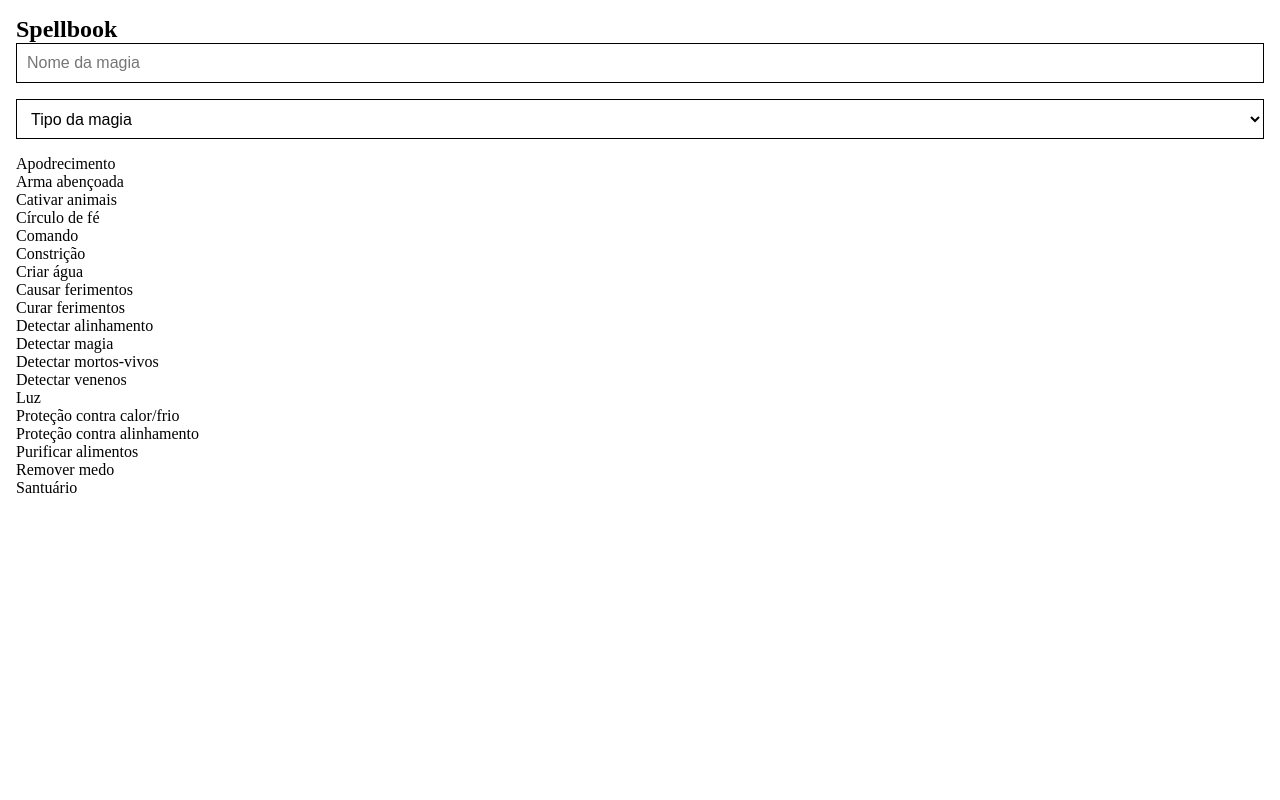
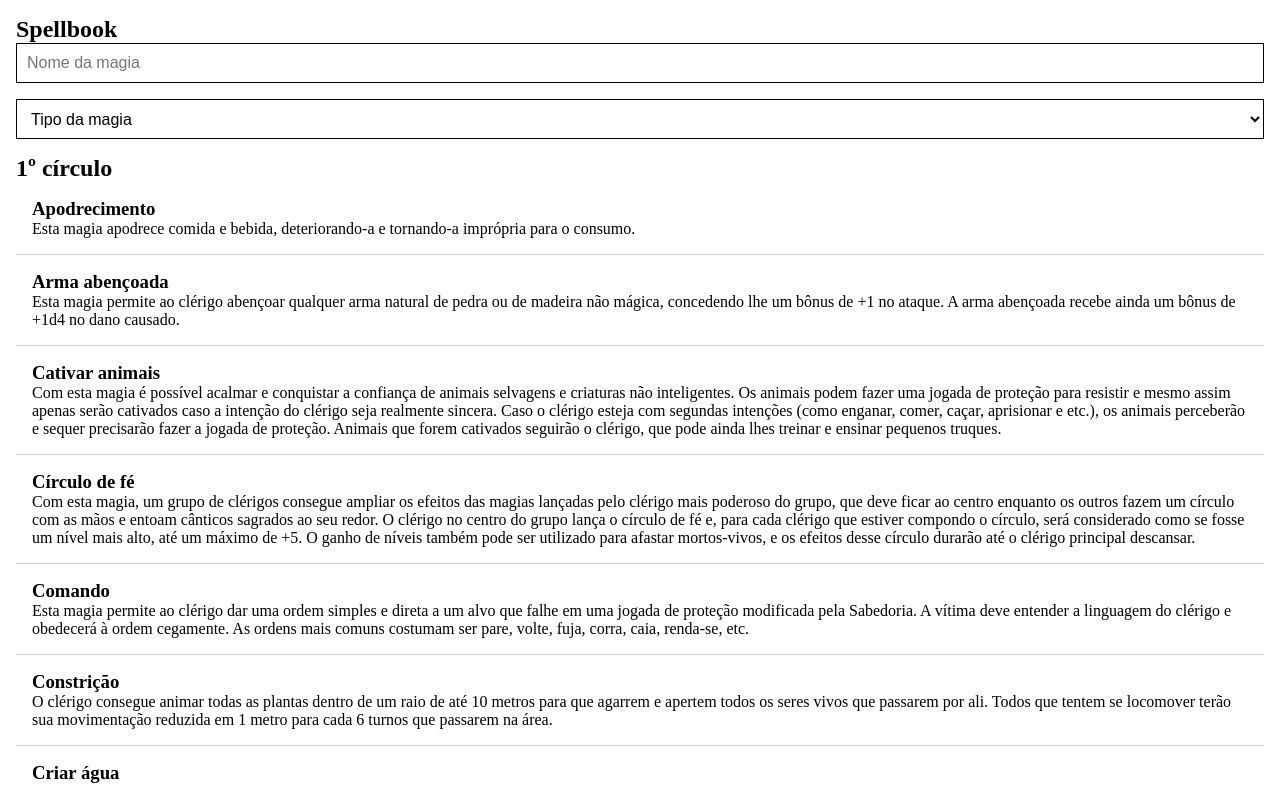
Before and after one commit to hack-and-slash/spellbook, a React (Create React App) app: page / in a window 1280 px wide. Shown: the top 800 px of the page. Built offline with nearby package versions, Linux system fonts and the light colour scheme.

Commit message:
Adiciona componente SpellCard

```diff
--- /dev/null
+++ b/src/containers/Spells/SpellCard.tsx
@@ -0,0 +1,26 @@
+import React, { Fragment } from 'react';
+import { css } from 'emotion';
+
+import Spell from '../../spells/types/Spell';
+
+interface SpellCardProps {
+  spell: Spell;
+}
+
+const SpellCard = (props: SpellCardProps) => {
+  return (
+    <Fragment>
+      <div
+        className={css`
+          padding: 16px;
+          border-bottom: 1px solid #ccc;
+        `}
+      >
+        <h3>{props.spell.name}</h3>
+        <p>{props.spell.description}</p>
+      </div>
+    </Fragment>
+  );
+};
+
+export default SpellCard;
--- a/src/containers/Spells/Spells.tsx
+++ b/src/containers/Spells/Spells.tsx
@@ -1,7 +1,8 @@
-import React, { Component } from 'react';
+import React, { Fragment } from 'react';
 
 import { holy } from '../../spells/types';
 import SpellsSearchForm from './SpellsSearchForm';
+import SpellCard from './SpellCard';
 
 const getFilteredSpells = (name: string) =>
   holy.map(spellLevel =>
@@ -27,9 +28,14 @@ const Spells = () => {
   return (
     <section>
       <SpellsSearchForm updateSearchFilter={updateSearchFilter} />
-      {getFilteredSpells(searchFilter.name).map(spellLevel =>
-        spellLevel.map(spell => <div key={spell.id}>{spell.name}</div>),
-      )}
+      {getFilteredSpells(searchFilter.name).map((spellLevel, index) => (
+        <Fragment>
+          <h2>{index + 1}º círculo</h2>
+          {spellLevel.map(spell => (
+            <SpellCard key={spell.id} spell={spell} />
+          ))}
+        </Fragment>
+      ))}
     </section>
   );
 };
```
